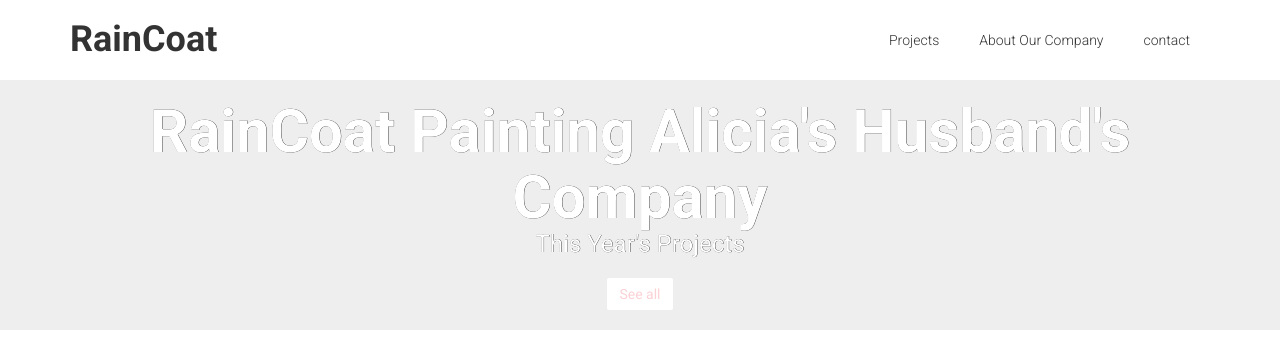
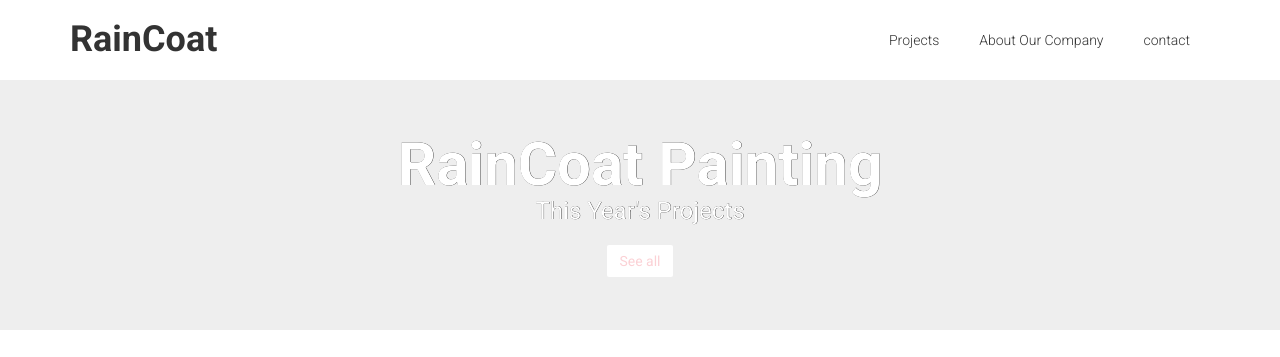
Before and after one commit to thepainterboy123/Johnathan-Paul-Roy.github.io, a plain HTML site: page index.html in a window 1280 px wide. Shown: the top 357 px of the page. Drawn offline with nearby package versions, Linux system fonts and the light colour scheme.

Commit message:
Update index.html

```diff
--- a/index.html
+++ b/index.html
@@ -23,7 +23,7 @@
   <section class="jumbotron">
     <div class="container">
       <div class="row text-center">
-        <h2>RainCoat Painting Alicia's Husband's Company</h2>
+        <h2>RainCoat Painting</h2>
         <h3>This Year's Projects</h3>
         <a class="btn btn-primary" href="#">See all</a>
       </div>
```
